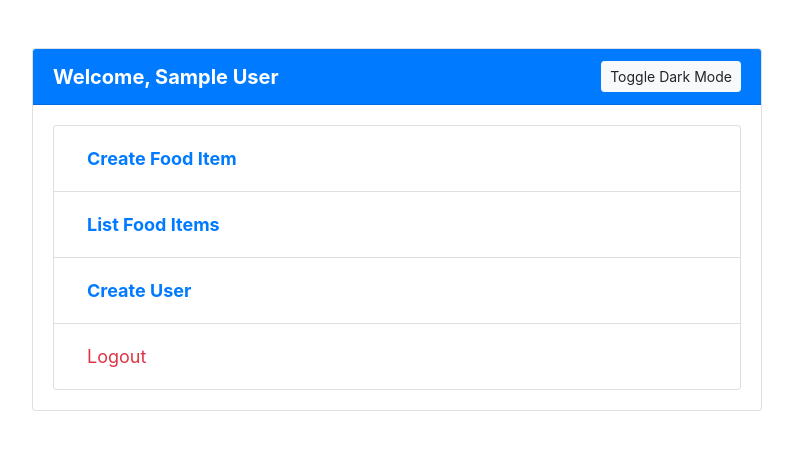
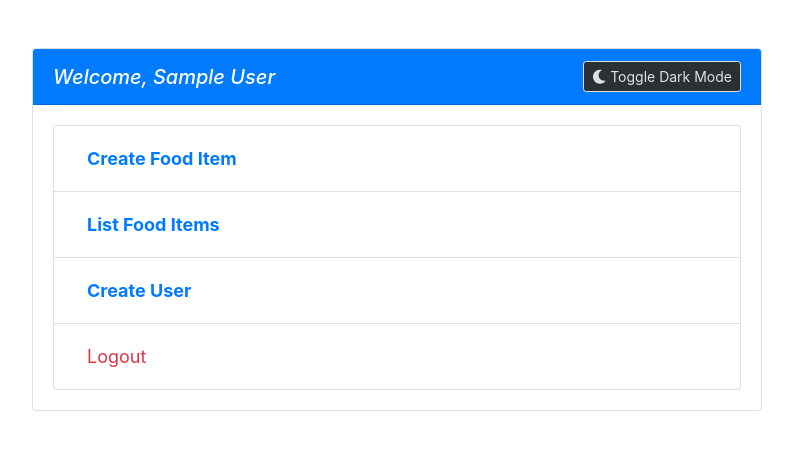
Before and after one commit to alokshandilya/chat-cuisine, a FastAPI app: page /admin in a window 1280 px wide. Shown: the top 450 px of the page, without its empty margins (243-1036 px from the left). Run offline with FastAPI, Linux system fonts and the light colour scheme; the visitor is signed in with stand-in values (Sample User, id 1); tables that the repository leaves empty hold one stand-in row (values such as "Sample post"); some libraries are stand-ins or nearby versions.

Commit message:
improve admin_dashboard rendering
- bootstrap

```diff
--- a/templates/admin_dashboard.html
+++ b/templates/admin_dashboard.html
@@ -1,51 +1,82 @@
 <!DOCTYPE html>
 <html lang="en">
+
 <head>
   <meta charset="UTF-8">
   <meta name="viewport" content="width=device-width, initial-scale=1, shrink-to-fit=no">
   <title>Admin Dashboard</title>
   <!-- Bootstrap CSS -->
   <link href="https://maxcdn.bootstrapcdn.com/bootstrap/4.5.2/css/bootstrap.min.css" rel="stylesheet">
+  <!-- Font Awesome -->
+  <link rel="stylesheet" href="https://cdnjs.cloudflare.com/ajax/libs/font-awesome/5.15.4/css/all.min.css">
   <style>
     body.dark-mode {
       background-color: #2B3035;
-            color: #ffffff;
+      color: #DEE2E6;
     }
+
     .dark-mode .card {
       background-color: #212529;
       border-color: #333;
     }
+
     .dark-mode .card-header {
       background-color: #333;
       border-color: #444;
     }
+
     .dark-mode .list-group-item {
       background-color: #212529;
       border-color: #333;
     }
+
     .dark-mode .btn-link {
       color: #DEE2E6;
     }
+
     .dark-mode .btn-link.text-danger {
       color: #ff4c4c;
     }
+
+    /* Additional styling for toggle button */
+    #toggle-dark-mode {
+      color: #DEE2E6;
+      /* Button text color */
+      background-color: #2B3035;
+      /* Button background color */
+      border-color: #DEE2E6;
+      /* Button border color */
+    }
+
+    #toggle-dark-mode:hover {
+      color: #2B3035;
+      /* Button text color on hover */
+      background-color: #DEE2E6;
+      /* Button background color on hover */
+    }
   </style>
 </head>
+
 <body class="dark-mode">
   <div class="container">
     <div class="row justify-content-center mt-5">
       <div class="col-12 col-md-8">
         <div class="card">
           <div class="card-header bg-primary text-white d-flex justify-content-between align-items-center">
-                        <h1 class="h5 mb-0"><strong>Welcome, {{ full_name }}</strong></h1>
-                        <button id="toggle-dark-mode" class="btn btn-light btn-sm">Toggle Dark Mode</button>
+            <h1 class="h5 mb-0"><em>Welcome, {{ full_name }}</em></h1>
+            <button id="toggle-dark-mode" class="btn btn-light btn-sm"><i class="fas fa-moon"></i> Toggle Dark
+              Mode</button>
           </div>
           <div class="card-body">
             <ul class="list-group">
-                            <li class="list-group-item"><a href="/create-food-item" class="btn btn-link fw-bold" style="font-size: 18px"><strong>Create Food Item</strong></a></li>
-                            <li class="list-group-item"><a href="/food-items" class="btn btn-link" style="font-size: 18px"><strong>List Food Items</strong></a></li>
-                            <li class="list-group-item"><a href="/create-user" class="btn btn-link" style="font-size: 18px"><strong>Create User</strong></a></li>
-                            <li class="list-group-item"><a href="/logout" class="btn btn-link text-danger" style="font-size: 18px">Logout</a></li>
+              <li class="list-group-item"><a href="/create-food-item" class="btn btn-link fw-bold"
+                  style="font-size: 18px"><strong>Create Food Item</strong></a></li>
+              <li class="list-group-item"><a href="/food-items" class="btn btn-link"
+                  style="font-size: 18px"><strong>List Food Items</strong></a></li>
+              <li class="list-group-item"><a href="/create-user" class="btn btn-link"
+                  style="font-size: 18px"><strong>Create User</strong></a></li>
+              <li class="list-group-item"><a href="/logout" class="btn btn-link text-danger"
+                  style="font-size: 18px">Logout</a></li>
             </ul>
           </div>
         </div>
@@ -58,7 +89,7 @@
   <script src="https://cdn.jsdelivr.net/npm/@popperjs/core@2.9.2/dist/umd/popper.min.js"></script>
   <script src="https://maxcdn.bootstrapcdn.com/bootstrap/4.5.2/js/bootstrap.min.js"></script>
   <script>
-        document.addEventListener('DOMContentLoaded', function() {
+    document.addEventListener('DOMContentLoaded', function () {
       // Check if the dark mode preference is stored in localStorage
       if (localStorage.getItem('dark-mode') === 'true') {
         document.body.classList.add('dark-mode');
@@ -66,7 +97,7 @@
         document.body.classList.remove('dark-mode');
       }
 
-            document.getElementById('toggle-dark-mode').addEventListener('click', function() {
+      document.getElementById('toggle-dark-mode').addEventListener('click', function () {
         document.body.classList.toggle('dark-mode');
         // Save the preference to localStorage
         if (document.body.classList.contains('dark-mode')) {
@@ -78,4 +109,5 @@
     });
   </script>
 </body>
+
 </html>
```
Lines whose indentation alone changed are shown as unchanged.
